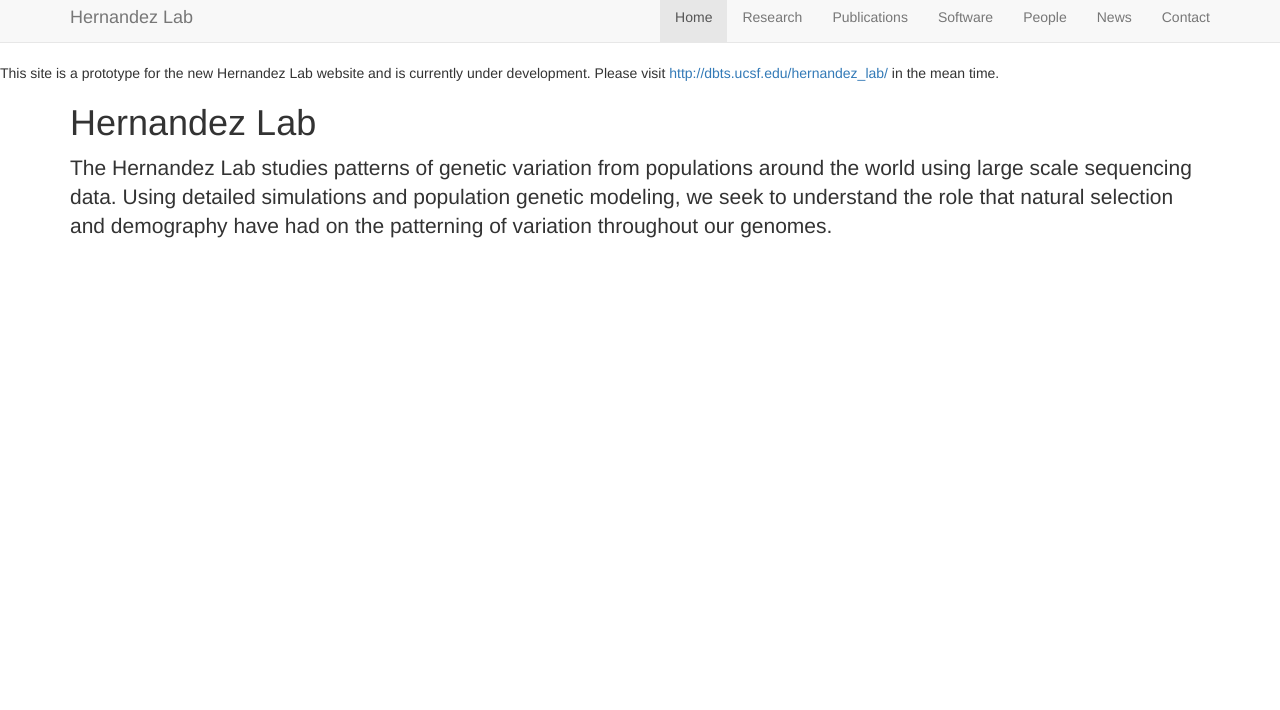
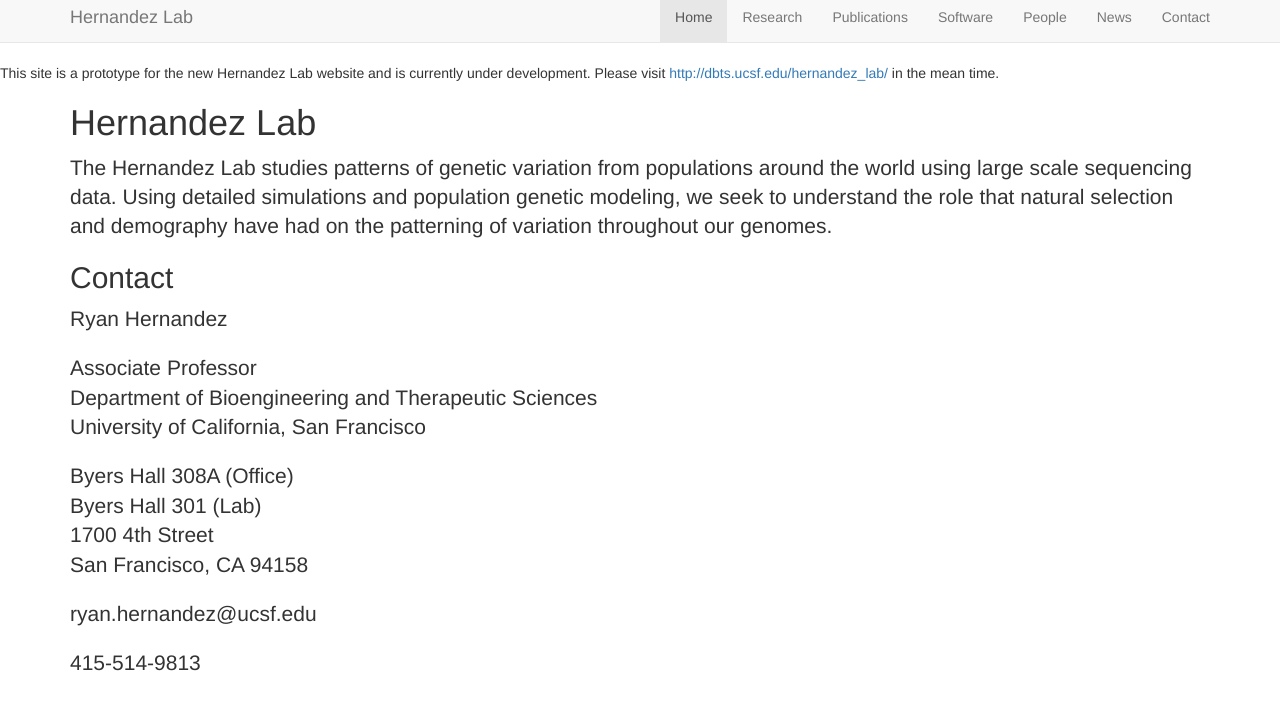
Before and after one commit to HernandezLab/hernandezlab.github.io, a Jekyll site: the page index.html, which Jekyll copies as it is, in a window 1280 px wide, cut to the strip 48-758 px from the top of the page. Built offline with Jekyll 4.4.1, drawn with Linux system fonts in a browser that asks for light colours; nearby versions of some CDN libraries.

Commit message:
home contact

```diff
--- a/index.html
+++ b/index.html
@@ -61,6 +61,17 @@
         <p class="lead">
           The Hernandez Lab studies patterns of genetic variation from populations around the world using large scale sequencing data. Using detailed simulations and population genetic modeling, we seek to understand the role that natural selection and demography have had on the patterning of variation throughout our genomes.
         </p>
+        <h2 id="contact">Contact</h1>
+        <p class="lead">Ryan Hernandez</p>
+        <p class="lead">Associate Professor<br>
+          Department of Bioengineering and Therapeutic Sciences<br>
+          University of California, San Francisco</p>
+        <p class="lead">Byers Hall 308A (Office)<br>
+          Byers Hall 301 (Lab)<br>
+          1700 4th Street<br>
+          San Francisco, CA 94158</p>
+        <p class="lead">ryan.hernandez@ucsf.edu</p>
+        <p class="lead">415-514-9813</p>
 
       </div>
 
```
